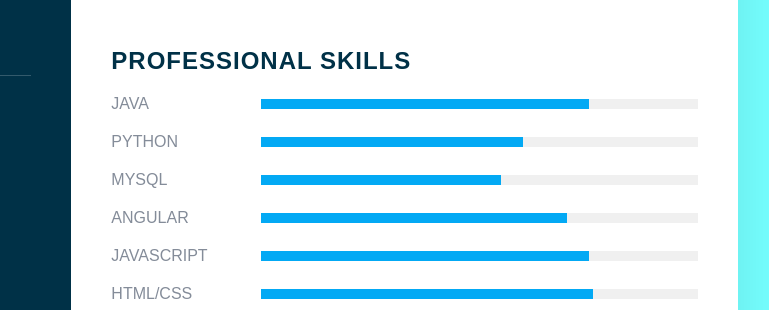
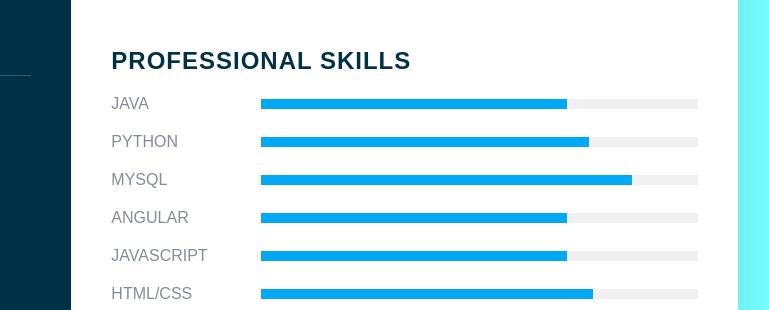
Before and after one commit to Pats101/Portfolio, a website: page index.html in a window 1280 px wide. Shown: the part 393-703 px from the top of the page, 402-1171 px from the left. Drawn offline with Linux system fonts and the light colour scheme; a web font is replaced by a local one.

Commit message:
worked on skills section

```diff
--- a/index.html
+++ b/index.html
@@ -4,6 +4,7 @@
 	<meta charset="UTF-8">
 	<meta name="viewport" content="width=device-width, initial-scale=1.0">
 	<title>Portfolio</title>
+	<link rel="icon" type="image/png" href="src/images/favicon.png">
 	<link rel="stylesheet" type="text/css" href="src/css/style.css">
 	<link rel="stylesheet" href="https://cdnjs.cloudflare.com/ajax/libs/font-awesome/4.7.0/css/font-awesome.css" integrity="sha512-5A8nwdMOWrSz20fDsjczgUidUBR8liPYU+WymTZP1lmY9G6Oc7HlZv156XqnsgNUzTyMefFTcsFH/tnJE/+xBg==" crossorigin="anonymous" referrerpolicy="no-referrer" />
 </head>
@@ -121,19 +122,19 @@
 				<div class="box">
 					<h4>Java</h4>
 					<div class="percentage">
-						<div style="width: 75%;"></div>
+						<div style="width: 70%;"></div>
 					</div>
 				</div>
 				<div class="box">
 					<h4>Python</h4>
 					<div class="percentage">
-						<div style="width: 60%;"></div>
+						<div style="width: 75%;"></div>
 					</div>
 				</div>
 				<div class="box">
 					<h4>Mysql</h4>
 					<div class="percentage">
-						<div style="width: 55%;"></div>
+						<div style="width: 85%;"></div>
 					</div>
 				</div>
 				<div class="box">
@@ -145,7 +146,7 @@
 				<div class="box">
 					<h4>JavaScript</h4>
 					<div class="percentage">
-						<div style="width: 75%;"></div>
+						<div style="width: 70%;"></div>
 					</div>
 				</div>
 				<div class="box">
```
Also changed, not shown: src/images/favicon.png (added).
